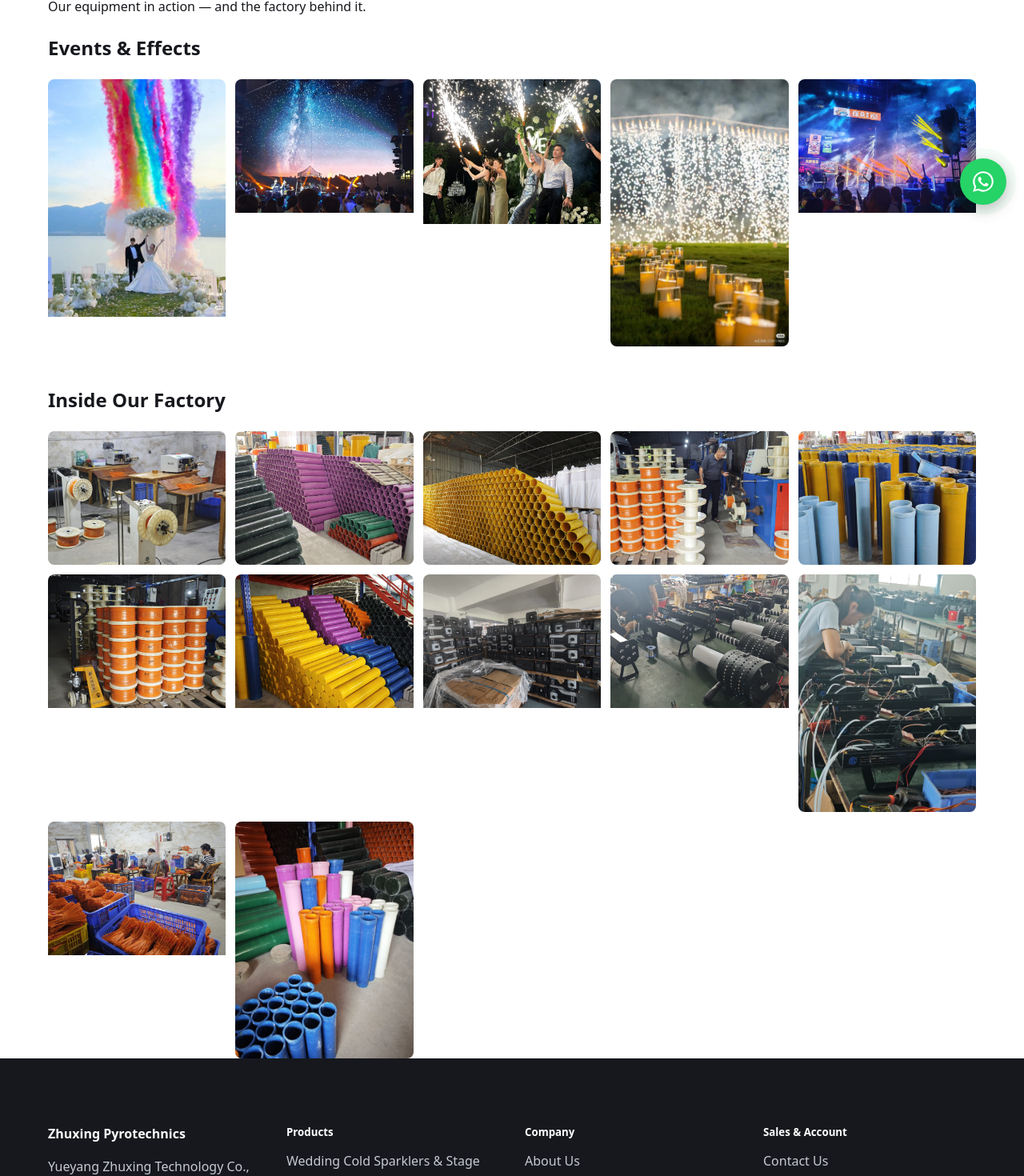
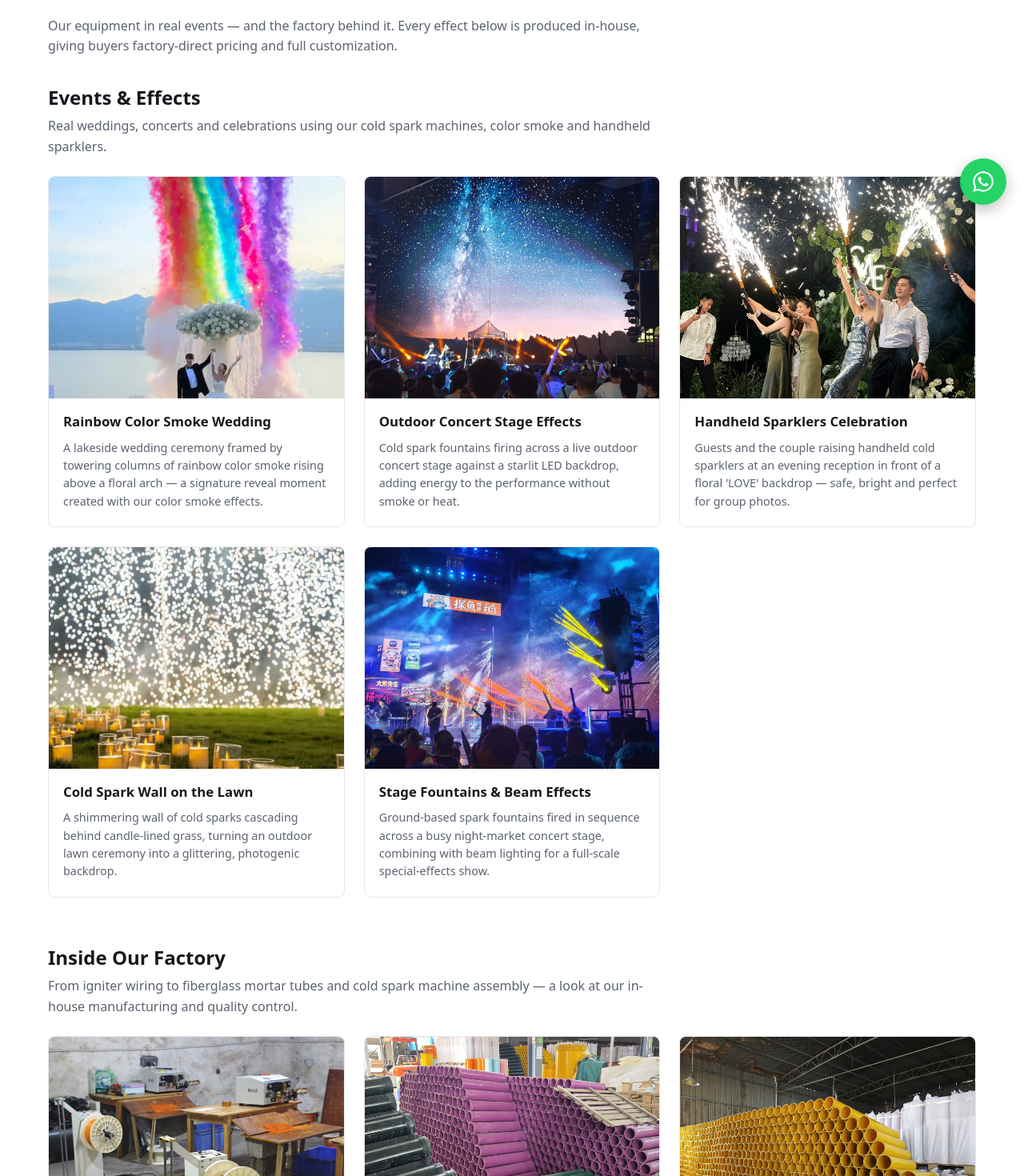
Before and after one commit to zhuxingfive/zhuxing, a Next.js app: page /gallery in a window 1280 px wide. Shown: the part 173-1643 px from the top of the page at 80% size. Built offline with nearby package versions, Linux system fonts and the light colour scheme.

Commit message:
Redesign gallery: uniform card sizes with real captions per image; restore full CSS

```diff
--- a/app/about/page.tsx
+++ b/app/about/page.tsx
@@ -41,9 +41,9 @@ export default function AboutPage() {
         </p>
       </div>
 
-      <div className="gallery-grid">
+      <div className="about-image-row">
         {workshopImages.map((src, i) => (
-          <div key={i} className="gallery-item">
+          <div key={i} className="about-image">
             <Image src={src} alt={`Zhuxing factory ${i + 1}`} width={480} height={360} />
           </div>
         ))}
--- a/app/gallery/page.tsx
+++ b/app/gallery/page.tsx
@@ -1,32 +1,36 @@
 import GalleryGrid from "@/components/GalleryGrid";
+import { eventGallery, workshopGallery } from "@/lib/gallery";
 
 export const metadata = {
   title: "Gallery",
   description:
-    "See Zhuxing Pyrotechnics cold spark fountains, fireworks firing systems and stage effects in real events, plus our manufacturing workshop."
+    "See Zhuxing Pyrotechnics cold spark fountains, color smoke and stage effects in real events, plus inside our fireworks equipment factory."
 };
-
-const eventImages = [
-  "/gallery/scene-1.jpg",
-  "/gallery/scene-2.jpg",
-  "/gallery/scene-3.jpg",
-  "/gallery/scene-4.jpg",
-  "/gallery/scene-5.jpg"
-];
-
-const workshopImages = Array.from({ length: 12 }, (_, i) => `/workshop/workshop-${i + 1}.jpg`);
 
 export default function GalleryPage() {
   return (
-    <div className="container">
+    <div className="container gallery-page">
       <h1>Gallery</h1>
-      <p>Our equipment in action — and the factory behind it.</p>
+      <p className="category-desc">
+        Our equipment in real events — and the factory behind it. Every effect below is produced
+        in-house, giving buyers factory-direct pricing and full customization.
+      </p>
 
-      <h2>Events &amp; Effects</h2>
-      <GalleryGrid images={eventImages} />
+      <h2 className="gallery-section-title">Events &amp; Effects</h2>
+      <p className="gallery-section-desc">
+        Real weddings, concerts and celebrations using our cold spark machines, color smoke and
+        handheld sparklers.
+      </p>
+      <GalleryGrid items={eventGallery} />
 
-      <h2 style={{ marginTop: "48px" }}>Inside Our Factory</h2>
-      <GalleryGrid images={workshopImages} />
+      <h2 className="gallery-section-title" style={{ marginTop: "56px" }}>
+        Inside Our Factory
+      </h2>
+      <p className="gallery-section-desc">
+        From igniter wiring to fiberglass mortar tubes and cold spark machine assembly — a look at
+        our in-house manufacturing and quality control.
+      </p>
+      <GalleryGrid items={workshopGallery} />
     </div>
   );
 }
--- a/app/globals.css
+++ b/app/globals.css
@@ -270,15 +270,74 @@ img {
   margin-top: 12px;
 }
 
-/* Gallery */
+/* Gallery — uniform cards with captions */
+.gallery-page {
+  padding-top: 24px;
+}
+.gallery-section-title {
+  margin: 32px 0 4px;
+  font-size: 1.5rem;
+}
+.gallery-section-desc {
+  color: var(--color-muted);
+  margin: 0 0 24px;
+  max-width: 760px;
+}
 .gallery-grid {
   display: grid;
-  grid-template-columns: repeat(auto-fit, minmax(200px, 1fr));
-  gap: 12px;
+  grid-template-columns: repeat(3, 1fr);
+  gap: 24px;
 }
-.gallery-item {
+.gallery-card {
+  margin: 0;
+  border: 1px solid var(--color-border);
   border-radius: var(--radius);
   overflow: hidden;
+  background: var(--color-bg);
+  display: flex;
+  flex-direction: column;
+  transition: box-shadow 0.2s ease, transform 0.2s ease;
+}
+.gallery-card:hover {
+  box-shadow: 0 8px 24px rgba(0, 0, 0, 0.1);
+  transform: translateY(-2px);
+}
+.gallery-card-image {
+  aspect-ratio: 4 / 3;
+  overflow: hidden;
+}
+.gallery-card-image img {
+  width: 100%;
+  height: 100%;
+  object-fit: cover;
+}
+.gallery-card-body {
+  padding: 16px 18px 20px;
+}
+.gallery-card-body h3 {
+  margin: 0 0 8px;
+  font-size: 1.05rem;
+}
+.gallery-card-body p {
+  margin: 0;
+  color: var(--color-muted);
+  font-size: 0.9rem;
+  line-height: 1.55;
+}
+.about-image-row {
+  display: grid;
+  grid-template-columns: repeat(4, 1fr);
+  gap: 16px;
+}
+.about-image {
+  aspect-ratio: 4 / 3;
+  border-radius: var(--radius);
+  overflow: hidden;
+}
+.about-image img {
+  width: 100%;
+  height: 100%;
+  object-fit: cover;
 }
 
 /* Downloads */
@@ -1004,4 +1063,11 @@ img {
     flex-direction: column;
     align-items: flex-start;
   }
+  .gallery-grid {
+    grid-template-columns: repeat(2, 1fr);
+    gap: 14px;
+  }
+  .about-image-row {
+    grid-template-columns: repeat(2, 1fr);
+  }
 }
--- a/components/GalleryGrid.tsx
+++ b/components/GalleryGrid.tsx
@@ -1,12 +1,24 @@
 import Image from "next/image";
+import type { GalleryEntry } from "@/lib/gallery";
 
-export default function GalleryGrid({ images }: { images: string[] }) {
+export default function GalleryGrid({ items }: { items: GalleryEntry[] }) {
   return (
     <div className="gallery-grid">
-      {images.map((src, i) => (
-        <div key={i} className="gallery-item">
-          <Image src={src} alt={`Gallery image ${i + 1}`} width={480} height={480} />
-        </div>
+      {items.map((item, i) => (
+        <figure key={i} className="gallery-card">
+          <div className="gallery-card-image">
+            <Image
+              src={item.image}
+              alt={item.title}
+              width={480}
+              height={360}
+            />
+          </div>
+          <figcaption className="gallery-card-body">
+            <h3>{item.title}</h3>
+            <p>{item.caption}</p>
+          </figcaption>
+        </figure>
       ))}
     </div>
   );
--- /dev/null
+++ b/lib/gallery.ts
@@ -0,0 +1,118 @@
+// Gallery data with real, image-accurate captions.
+// Descriptions are based on the actual photo content.
+
+export type GalleryEntry = {
+  image: string;
+  title: string;
+  caption: string;
+};
+
+// Real event / effect photos.
+export const eventGallery: GalleryEntry[] = [
+  {
+    image: "/gallery/scene-1.jpg",
+    title: "Rainbow Color Smoke Wedding",
+    caption:
+      "A lakeside wedding ceremony framed by towering columns of rainbow color smoke rising above a floral arch — a signature reveal moment created with our color smoke effects."
+  },
+  {
+    image: "/gallery/scene-2.jpg",
+    title: "Outdoor Concert Stage Effects",
+    caption:
+      "Cold spark fountains firing across a live outdoor concert stage against a starlit LED backdrop, adding energy to the performance without smoke or heat."
+  },
+  {
+    image: "/gallery/scene-3.jpg",
+    title: "Handheld Sparklers Celebration",
+    caption:
+      "Guests and the couple raising handheld cold sparklers at an evening reception in front of a floral 'LOVE' backdrop — safe, bright and perfect for group photos."
+  },
+  {
+    image: "/gallery/scene-4.jpg",
+    title: "Cold Spark Wall on the Lawn",
+    caption:
+      "A shimmering wall of cold sparks cascading behind candle-lined grass, turning an outdoor lawn ceremony into a glittering, photogenic backdrop."
+  },
+  {
+    image: "/gallery/scene-5.jpg",
+    title: "Stage Fountains & Beam Effects",
+    caption:
+      "Ground-based spark fountains fired in sequence across a busy night-market concert stage, combining with beam lighting for a full-scale special-effects show."
+  }
+];
+
+// Real factory / workshop photos.
+export const workshopGallery: GalleryEntry[] = [
+  {
+    image: "/workshop/workshop-1.jpg",
+    title: "Igniter Wire Cutting Station",
+    caption:
+      "Automated wire cutting and stripping machines with orange igniter wire spools — the first stage in producing our electric igniters and connect wire."
+  },
+  {
+    image: "/workshop/workshop-2.jpg",
+    title: "Fiberglass Mortar Tube Stock",
+    caption:
+      "Stacks of purple, green and orange fiberglass mortar tubes in a range of calibers, ready to ship for professional fireworks displays."
+  },
+  {
+    image: "/workshop/workshop-3.jpg",
+    title: "Large-Caliber Tube Warehouse",
+    caption:
+      "A warehouse wall of yellow fiberglass mortar tubes stacked by the hundreds, showing our in-house production capacity and inventory depth."
+  },
+  {
+    image: "/workshop/workshop-4.jpg",
+    title: "Connect Wire Winding",
+    caption:
+      "A technician operating the wire-winding line, spooling finished igniter connect wire onto reels for packaging and dispatch."
+  },
+  {
+    image: "/workshop/workshop-5.jpg",
+    title: "Multi-Color Tube Production",
+    caption:
+      "Freshly finished mortar tubes in blue and yellow standing in the workshop, part of our custom-color fiberglass tube manufacturing."
+  },
+  {
+    image: "/workshop/workshop-6.jpg",
+    title: "Finished Wire on Pallets",
+    caption:
+      "Palletized stacks of orange connect wire reels marked and ready, staged beside the winding machinery for outbound shipment."
+  },
+  {
+    image: "/workshop/workshop-7.jpg",
+    title: "Color-Sorted Tube Inventory",
+    caption:
+      "Rows of yellow, purple, orange, blue and black fiberglass mortar tubes sorted by color and caliber under the warehouse mezzanine."
+  },
+  {
+    image: "/workshop/workshop-8.jpg",
+    title: "Cold Spark Machine Warehouse",
+    caption:
+      "Hundreds of assembled cold spark machines stacked and stored, ready for wholesale orders and OEM dispatch worldwide."
+  },
+  {
+    image: "/workshop/workshop-9.jpg",
+    title: "Effect Machine Assembly",
+    caption:
+      "Stage effect units and spark machines being hand-assembled and wired on the production bench, showing our in-house build capability."
+  },
+  {
+    image: "/workshop/workshop-10.jpg",
+    title: "Quality Wiring & Soldering",
+    caption:
+      "A worker carefully wiring and soldering the internal boards of cold spark machines on the assembly line, ensuring reliable firing."
+  },
+  {
+    image: "/workshop/workshop-11.jpg",
+    title: "Igniter Assembly Team",
+    caption:
+      "Skilled operators crimping and bundling electric igniters at dedicated workstations — labor-intensive precision work done in-house."
+  },
+  {
+    image: "/workshop/workshop-12.jpg",
+    title: "Custom-Color Tube Samples",
+    caption:
+      "An array of mortar tubes in pink, blue, orange, white and green demonstrating our custom color and logo options for display companies."
+  }
+];
```
